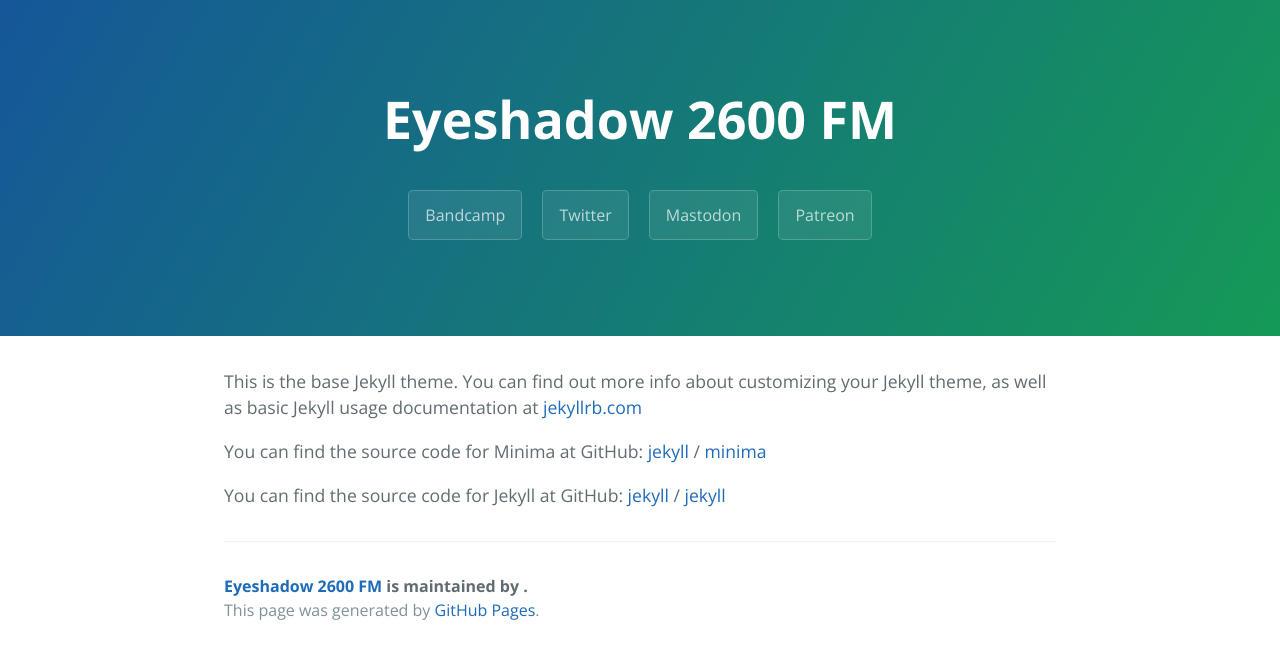
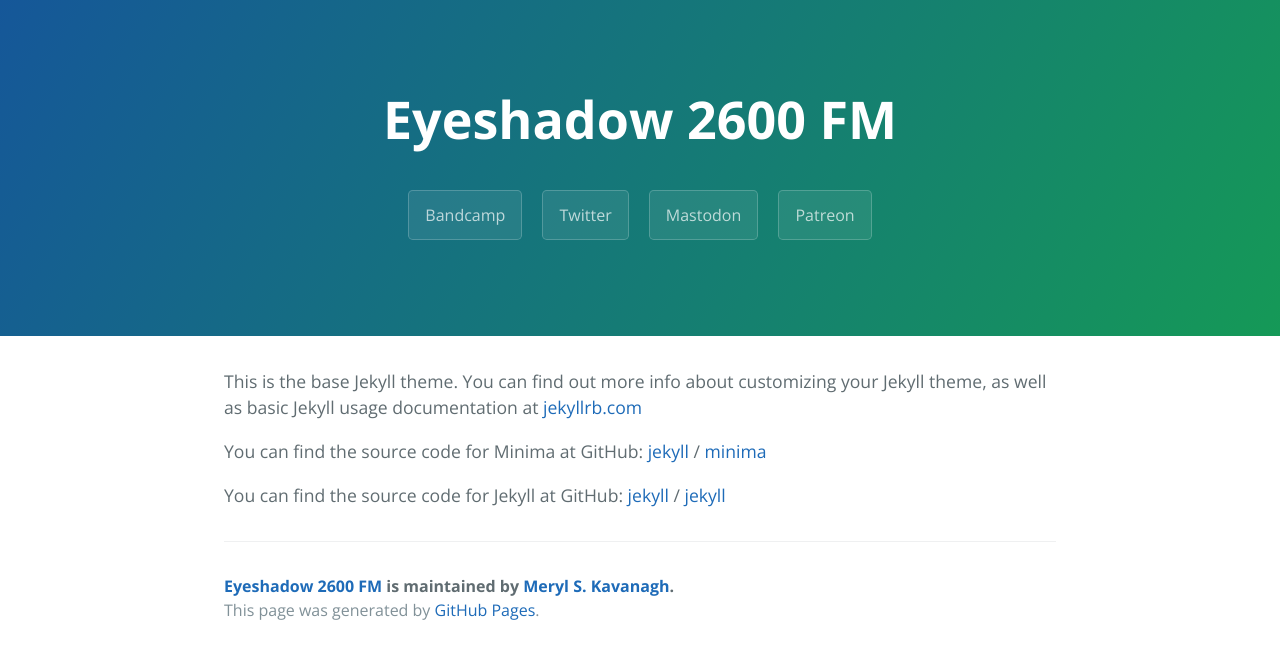
Before and after one commit to mskavanagh/mskavanagh.github.io, a Jekyll site: the page built from about.md, in a window 1280 px wide. Shown: the top 659 px of the page. Built offline with Jekyll 4.4.1, drawn with Linux system fonts in a browser that asks for light colours.

Commit message:
Update page-footer.html

```diff
--- a/_includes/page-footer.html
+++ b/_includes/page-footer.html
@@ -1,4 +1,4 @@
 <footer class="site-footer">
-  <span class="site-footer-owner"><a href="{{ site.url }}">{{ site.title }}</a> is maintained by <a href="{{ site.author.url }}">{{ site.author.name }}</a>.</span>
+  <span class="site-footer-owner"><a href="{{ site.url }}">{{ site.title }}</a> is maintained by <a href="https://github.com/mskavanagh" target="_blank">Meryl S. Kavanagh</a>.</span>
   <span class="site-footer-credits">This page was generated by <a href="https://pages.github.com">GitHub Pages</a>.</span>
 </footer>
```
